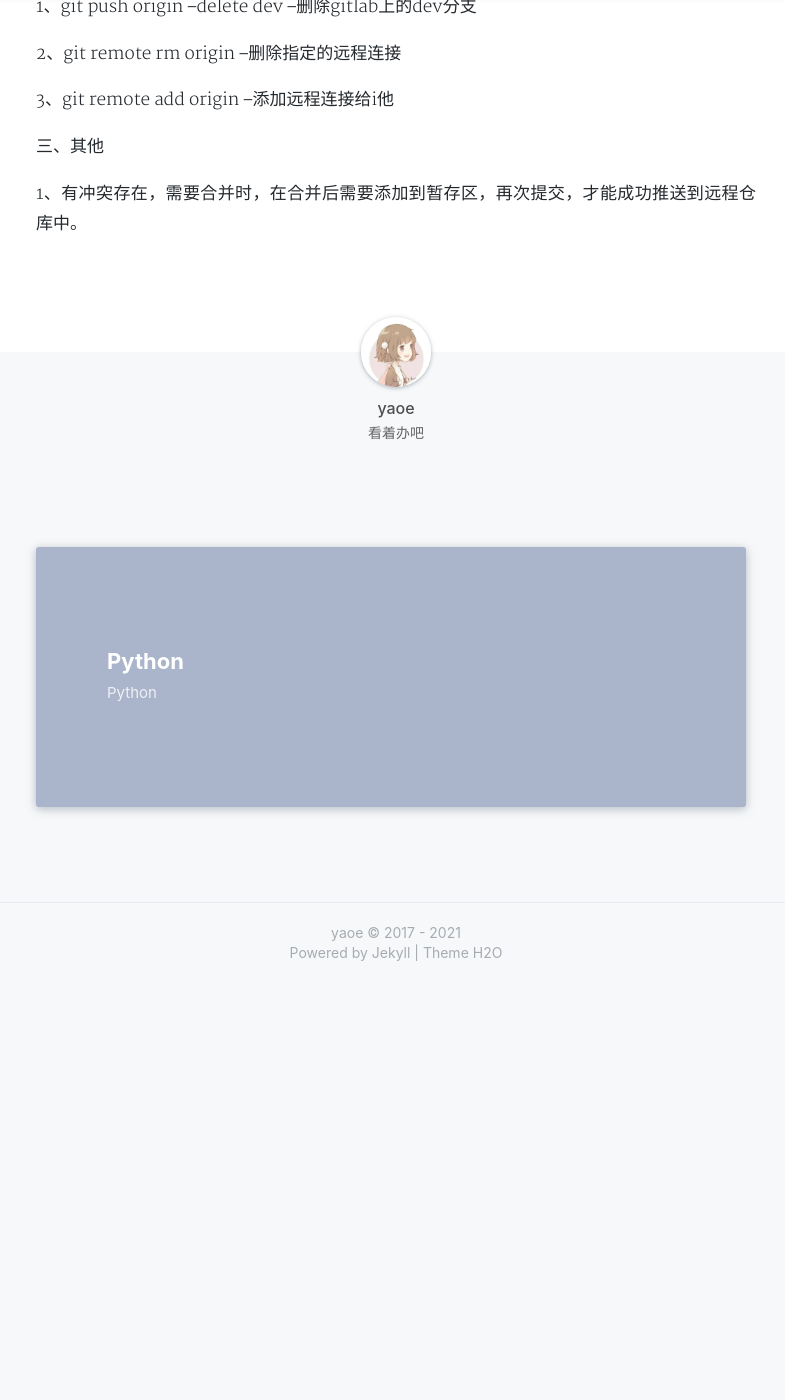
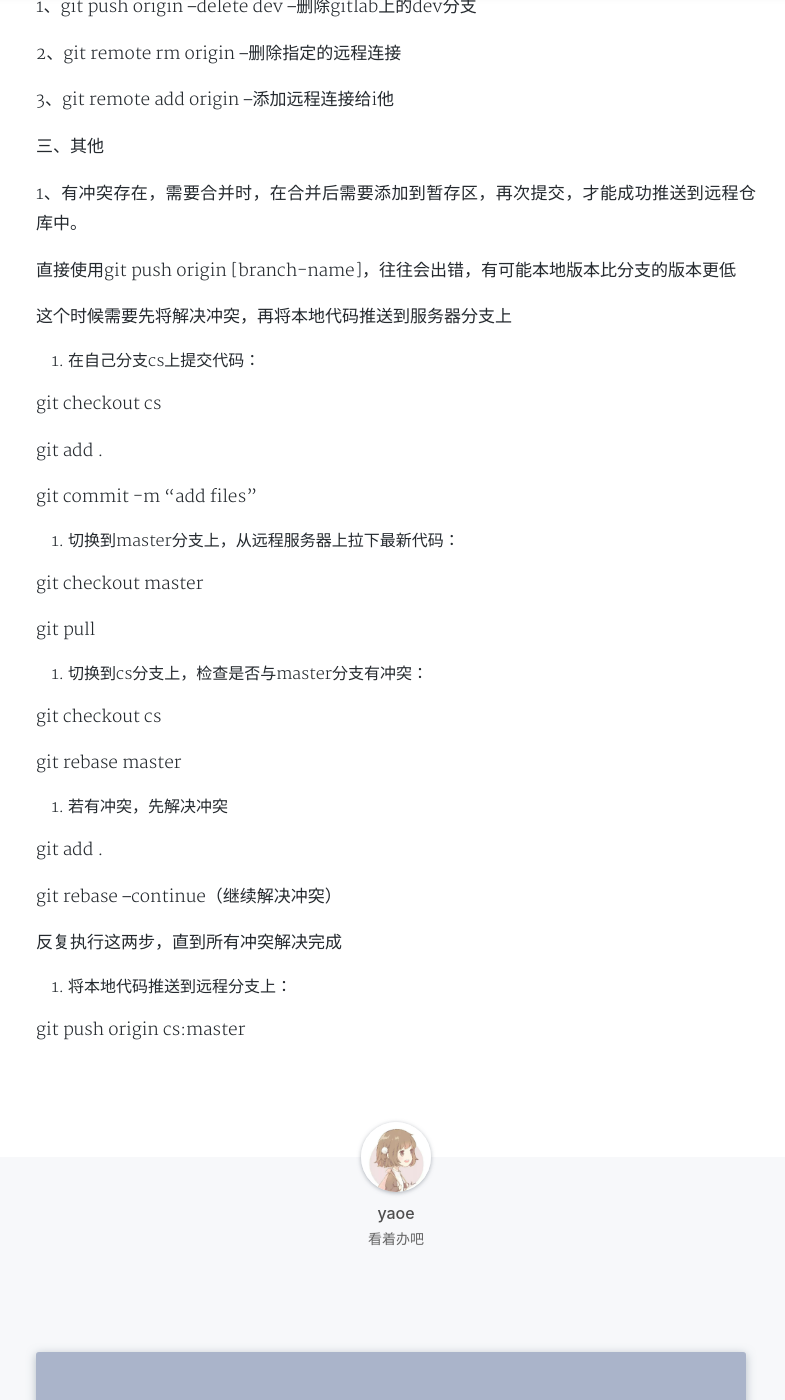
Before and after one commit to lingyaoe/lingyaoe.github.io, a Jekyll site: the page built from _posts/2021-09-22-git.md, in a window 1280 px wide and 1400 px high, scrolled down 2373 px. Shown: the whole window, without its empty margins (244-1029 px from the left). Built offline with Jekyll 4.4.1, drawn with Linux system fonts in a browser that asks for light colours; nearby versions of some CDN libraries; comment, search, counter and statistics services are not loaded; a style sheet for code colours, icons or effects is not loaded; before the commit the page ends 3356 px from its top, so only the background shows below that.

Commit message:
远程推送

```diff
--- a/_posts/2021-09-22-git.md
+++ b/_posts/2021-09-22-git.md
@@ -113,3 +113,47 @@ IdentityFile ~/.ssh/id_rsa_gitee       #这里是id_rsa的地址
 三、其他
 
 1、有冲突存在，需要合并时，在合并后需要添加到暂存区，再次提交，才能成功推送到远程仓库中。
+
+直接使用git push origin [branch-name]，往往会出错，有可能本地版本比分支的版本更低
+
+这个时候需要先将解决冲突，再将本地代码推送到服务器分支上
+
+1. 在自己分支cs上提交代码：
+
+git checkout cs
+
+git add .
+
+git commit -m "add files"
+
+
+
+2. 切换到master分支上，从远程服务器上拉下最新代码：
+
+git checkout master
+
+git pull
+
+
+
+3. 切换到cs分支上，检查是否与master分支有冲突：
+
+git checkout cs
+
+git rebase master
+
+
+
+4. 若有冲突，先解决冲突
+
+git add .
+
+git rebase --continue（继续解决冲突）
+
+反复执行这两步，直到所有冲突解决完成
+
+
+
+5. 将本地代码推送到远程分支上：
+
+git push origin cs:master
```
